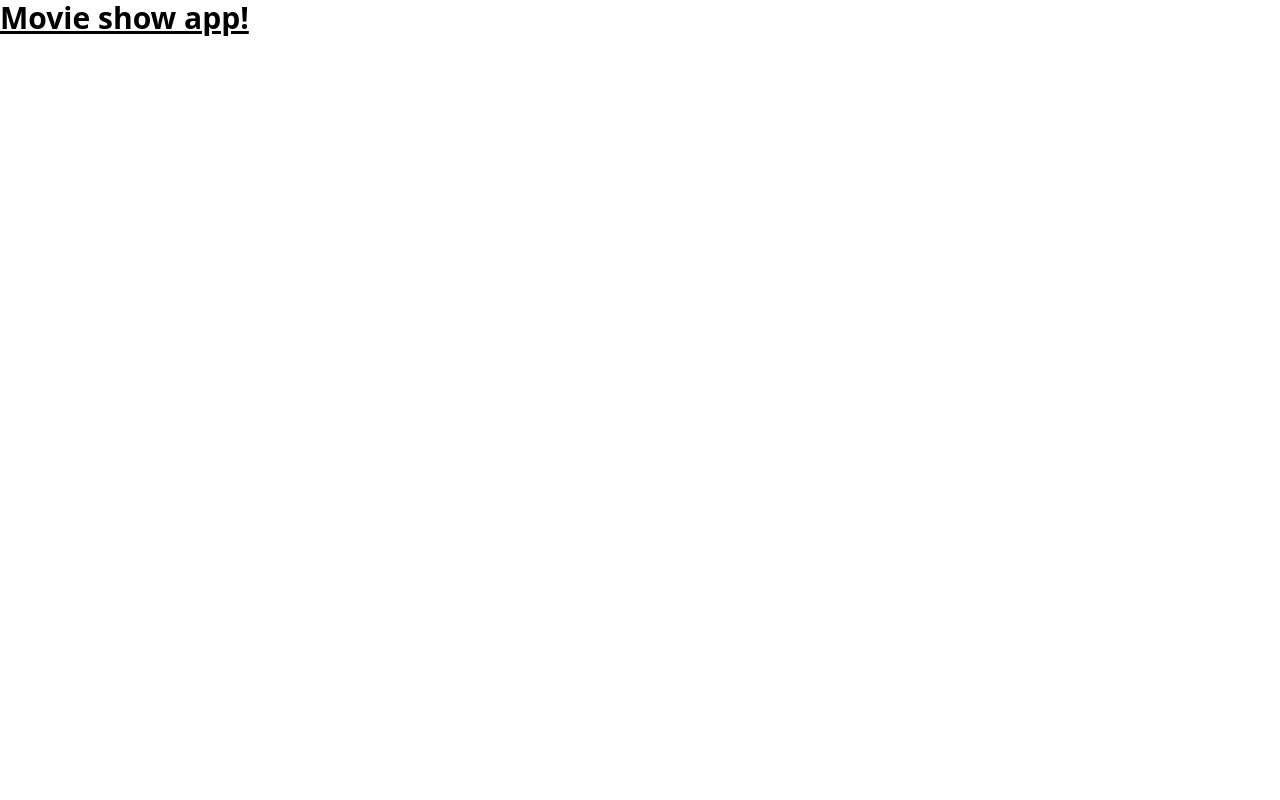
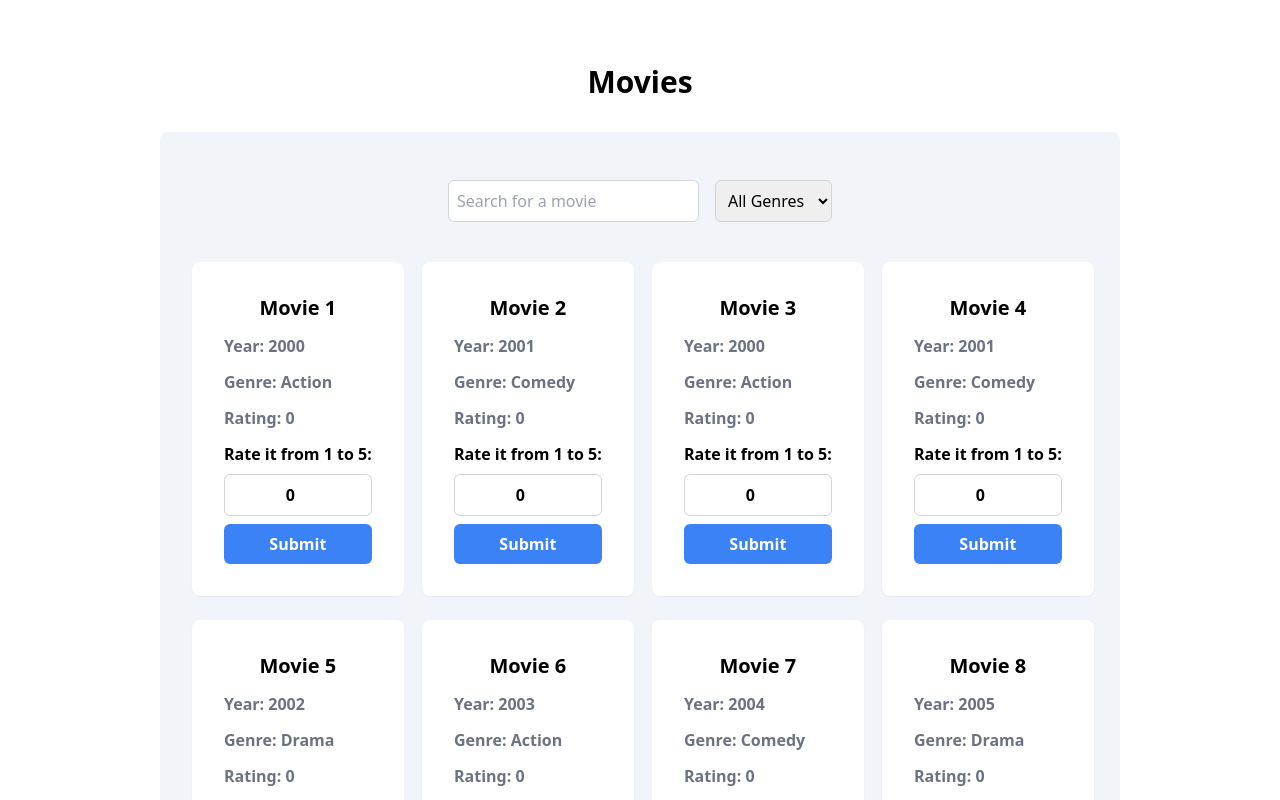
Before and after one commit to Yariandres/vue-mastery-movies, a Vue app: page / in a window 1280 px wide. Shown: the top 800 px of the page. Built offline with nearby package versions, Linux system fonts and the light colour scheme.

Commit message:
Add movie search and filter functionality

```diff
--- /dev/null
+++ b/src/components/BaseInput.vue
@@ -0,0 +1,16 @@
+<script lang="ts" setup>
+defineProps<{
+  modelValue: string | number;
+  label?: string;
+}>();
+</script>
+<template>
+  <label v-if="label">{{ label }}</label>
+  <input
+    v-bind="$attrs"
+    :value="modelValue"
+    @input="
+      $emit('update:modelValue', ($event.target as HTMLTextAreaElement).value)
+    "
+  />
+</template>
--- /dev/null
+++ b/src/components/BaseSelect.vue
@@ -0,0 +1,24 @@
+<script setup lang="ts">
+defineProps<{
+  modelValue: string | number;
+}>();
+</script>
+<template>
+  <select
+    class="border border-gray-300 rounded-md px-2"
+    :value="modelValue"
+    @input="
+      $emit('update:modelValue', ($event.target as HTMLTextAreaElement).value)
+    "
+  >
+    <option value="">All Genres</option>
+    <option value="Action">Action</option>
+    <option value="Adventure">Adventure</option>
+    <option value="Comedy">Comedy</option>
+    <option value="Drama">Drama</option>
+    <option value="Fantasy">Fantasy</option>
+    <option value="Horror">Horror</option>
+    <option value="Mystery">Mystery</option>
+    <option value="Thriller">Thriller</option>
+  </select>
+</template>
--- /dev/null
+++ b/src/components/MovieCard.vue
@@ -0,0 +1,47 @@
+<script setup lang="ts">
+import { ref } from 'vue';
+import baseInput from './BaseInput.vue';
+import type { Movie } from './MovieShow.vue';
+import dataSource from '../dataSource.json';
+
+const props = defineProps<{
+  movie: Movie;
+}>();
+
+const rating = ref<number>(props.movie.rating);
+
+const rateMovie = () => {
+  const movies = dataSource.movies;
+  const movieIndex = movies.findIndex((movie) => movie.id === props.movie.id);
+
+  movies[movieIndex].rating = rating.value;
+};
+</script>
+
+<template>
+  <div
+    class="bg-white font-bold shadow-sm p-8 rounded-lg flex flex-col gap-3 min-w-max"
+  >
+    <h2 class="text-xl text-center">{{ movie.title }}</h2>
+    <p class="text-gray-500">Year: {{ movie.releaseYear }}</p>
+    <p class="text-gray-500">Genre: {{ movie.genre }}</p>
+    <p class="text-gray-500">Rating: {{ movie.rating }}</p>
+
+    <form class="flex flex-col gap-2" @:submit.prevent="rateMovie">
+      <base-input
+        :label="'Rate it from 1 to 5:'"
+        type="number"
+        v-model.number="rating"
+        min="1"
+        max="5"
+        class="border border-gray-300 rounded-md p-2 text-center"
+      />
+      <button
+        type="submit"
+        class="bg-blue-500 text-white rounded-md p-2 hover:bg-blue-600"
+      >
+        Submit
+      </button>
+    </form>
+  </div>
+</template>
--- a/src/components/MovieShow.vue
+++ b/src/components/MovieShow.vue
@@ -1,5 +1,71 @@
-<script setup lang="ts"></script>
+<script setup lang="ts">
+import { ref, computed } from 'vue';
+import BaseInput from './BaseInput.vue';
+import BaseSelect from './BaseSelect.vue';
+import MovieCard from './MovieCard.vue';
+import dataSource from '../dataSource.json';
+
+export interface Movie {
+  id: number;
+  title: string;
+  releaseYear: number;
+  genre: string;
+  rating: number;
+}
+
+const movies = ref<Movie[]>(dataSource.movies);
+const search = ref<string>('');
+const genres = ref<string>('');
+
+const filteredMovies = computed(() => {
+  if (search.value !== '') {
+    return movies.value.filter((movie) => {
+      return (
+        movie.title.toLowerCase().includes(search.value.toLowerCase()) ||
+        movie.releaseYear.toString() === search.value
+      );
+    });
+  } else if (genres.value !== '') {
+    return movies.value.filter((movie) => {
+      return movie.genre.toLowerCase().includes(genres.value.toLowerCase());
+    });
+  } else {
+    return movies.value;
+  }
+});
+</script>
 
 <template>
-  <h1 class="text-3xl font-bold underline">Movie show app!</h1>
+  <div class="px-8 md:px-40 my-16">
+    <h1 class="text-3xl font-bold mb-8 text-center">Movies</h1>
+
+    <div class="flex flex-col gap-6 bg-slate-100 px-8 py-12 rounded-lg">
+      <div class="flex gap-4 mb-4 w-96 mx-auto">
+        <base-input
+          v-model="search"
+          type="text"
+          placeholder="Search for a movie"
+          class="border border-gray-300 rounded-md p-2 flex-grow"
+        />
+        <base-select v-model="genres" />
+      </div>
+
+      <div
+        class="rounded-xl grid grid-cols-1 gap-6 md:grid-cols-2 lg:grid-cols-4"
+      >
+        <movie-card
+          v-for="movie in filteredMovies"
+          :key="movie.title"
+          :filtered-movies="filteredMovies"
+          :movie="movie"
+        />
+      </div>
+
+      <div v-if="filteredMovies.length === 0" class="text-center">
+        <p class="text-xl">
+          No movies found for <span class="font-bold">{{ genres }}</span>
+        </p>
+      </div>
+    </div>
+  </div>
 </template>
--- a/src/data.json
+++ b/src/dataSource.json
@@ -15,73 +15,59 @@
       "rating": 0
     },
     {
-      "id": 1,
-      "title": "Movie 1",
+      "id": 3,
+      "title": "Movie 3",
       "releaseYear": 2000,
       "genre": "Action",
       "rating": 0
     },
     {
-      "id": 2,
-      "title": "Movie 2",
+      "id": 4,
+      "title": "Movie 4",
       "releaseYear": 2001,
       "genre": "Comedy",
       "rating": 0
     },
     {
-      "id": 3,
-      "title": "Movie 3",
+      "id": 5,
+      "title": "Movie 5",
       "releaseYear": 2002,
       "genre": "Drama",
       "rating": 0
     },
     {
-      "id": 4,
-      "title": "Movie 4",
+      "id": 6,
+      "title": "Movie 6",
       "releaseYear": 2003,
       "genre": "Action",
       "rating": 0
     },
     {
-      "id": 5,
-      "title": "Movie 5",
+      "id": 7,
+      "title": "Movie 7",
       "releaseYear": 2004,
       "genre": "Comedy",
       "rating": 0
     },
     {
-      "id": 6,
-      "title": "Movie 6",
+      "id": 8,
+      "title": "Movie 8",
       "releaseYear": 2005,
       "genre": "Drama",
       "rating": 0
     },
     {
-      "id": 7,
-      "title": "Movie 7",
+      "id": 9,
+      "title": "Movie 9",
       "releaseYear": 2006,
       "genre": "Action",
       "rating": 0
     },
     {
-      "id": 8,
-      "title": "Movie 8",
+      "id": 10,
+      "title": "Movie 10",
       "releaseYear": 2007,
       "genre": "Comedy",
-      "rating": 0
-    },
-    {
-      "id": 9,
-      "title": "Movie 9",
-      "releaseYear": 2008,
-      "genre": "Drama",
-      "rating": 0
-    },
-    {
-      "id": 10,
-      "title": "Movie 10",
-      "releaseYear": 2009,
-      "genre": "Action",
       "rating": 0
     }
   ]
```
